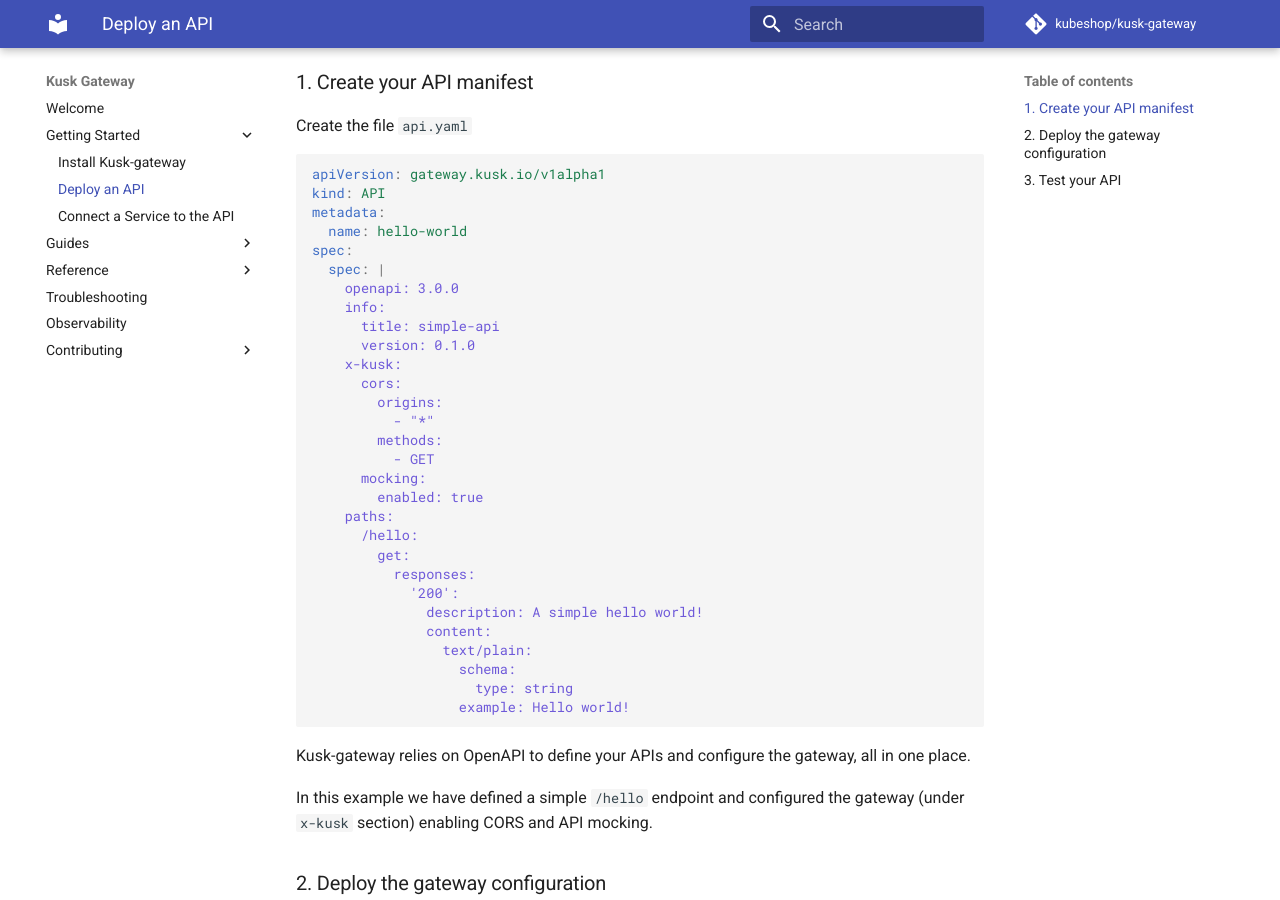
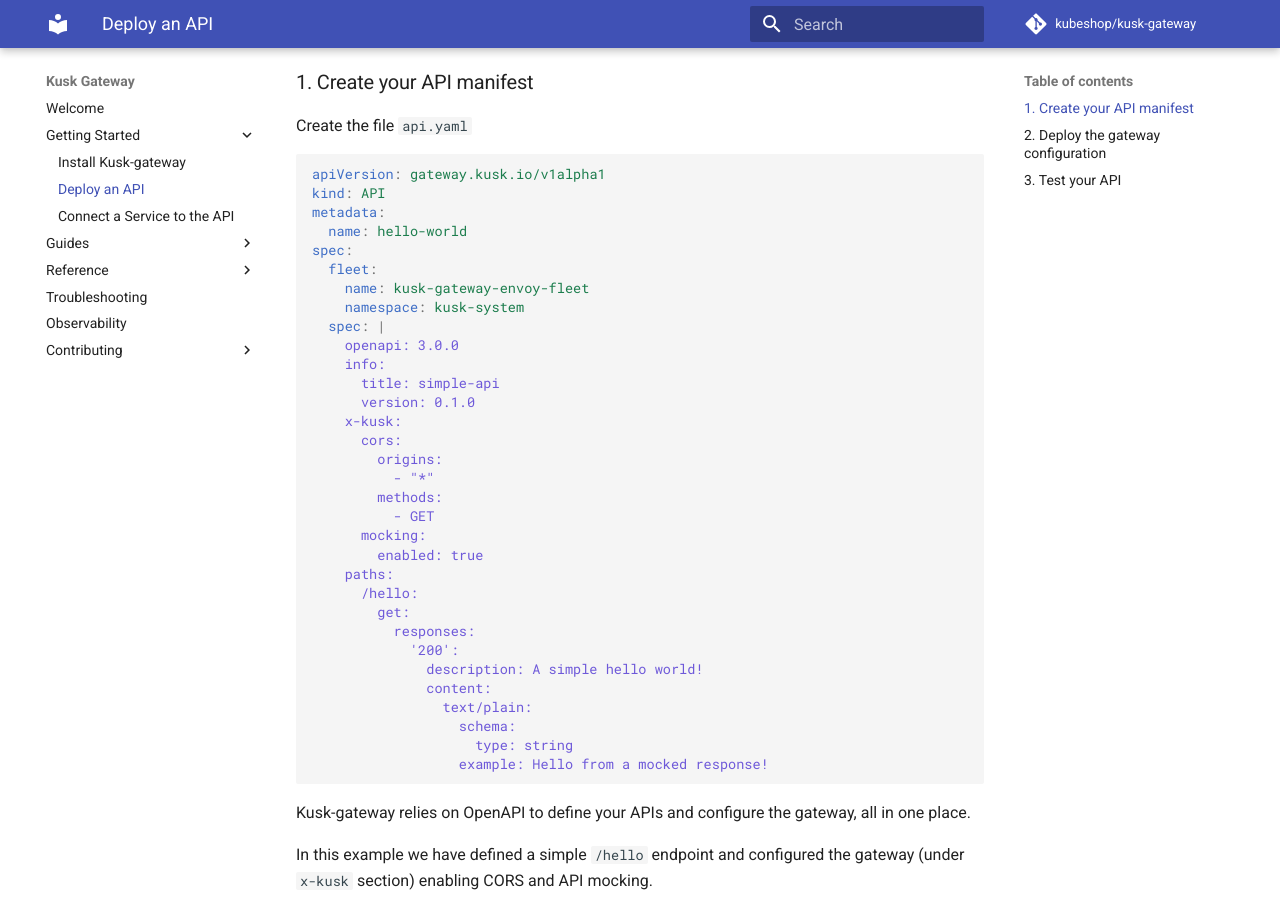
Before and after one commit to kubeshop/kusk-gateway, an MkDocs documentation site: the page built from docs/getting-started/deploy-an-api.md, in a window 1280 px wide and 900 px high, scrolled down 196 px. Built offline with MkDocs 1.6.1 and Material for MkDocs 9.7.7, drawn with Linux system fonts in a browser that asks for light colours; comment, search, counter and statistics services are not loaded.

Commit message:
Add envoy fleet to example manifest

````diff
--- a/docs/getting-started/deploy-an-api.md
+++ b/docs/getting-started/deploy-an-api.md
@@ -12,6 +12,9 @@
 metadata:
   name: hello-world
 spec:
+  fleet:
+    name: kusk-gateway-envoy-fleet
+    namespace: kusk-system
   spec: |
     openapi: 3.0.0
     info:
@@ -35,7 +38,7 @@
                 text/plain:
                   schema:
                     type: string
-                  example: Hello world!
+                  example: Hello from a mocked response!
 ```
 
 Kusk-gateway relies on OpenAPI to define your APIs and configure the gateway, all in one place.
````
